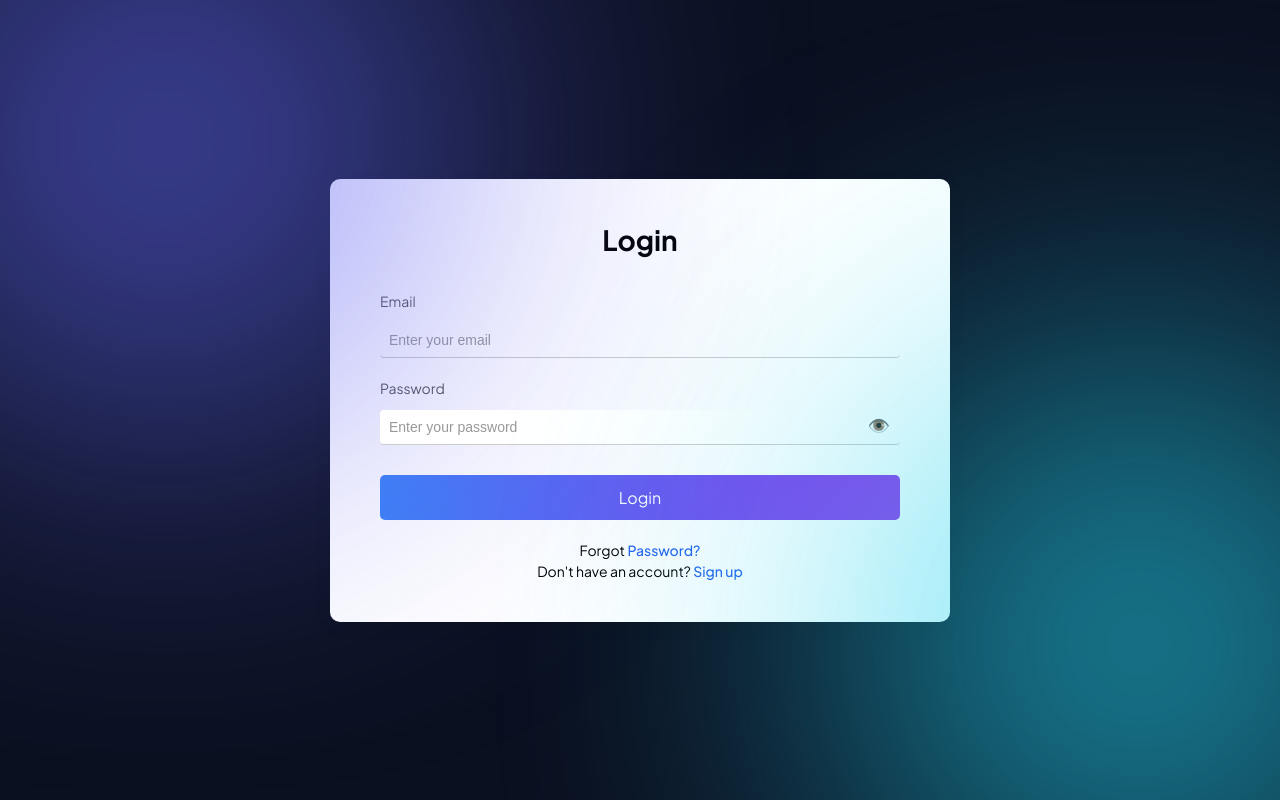
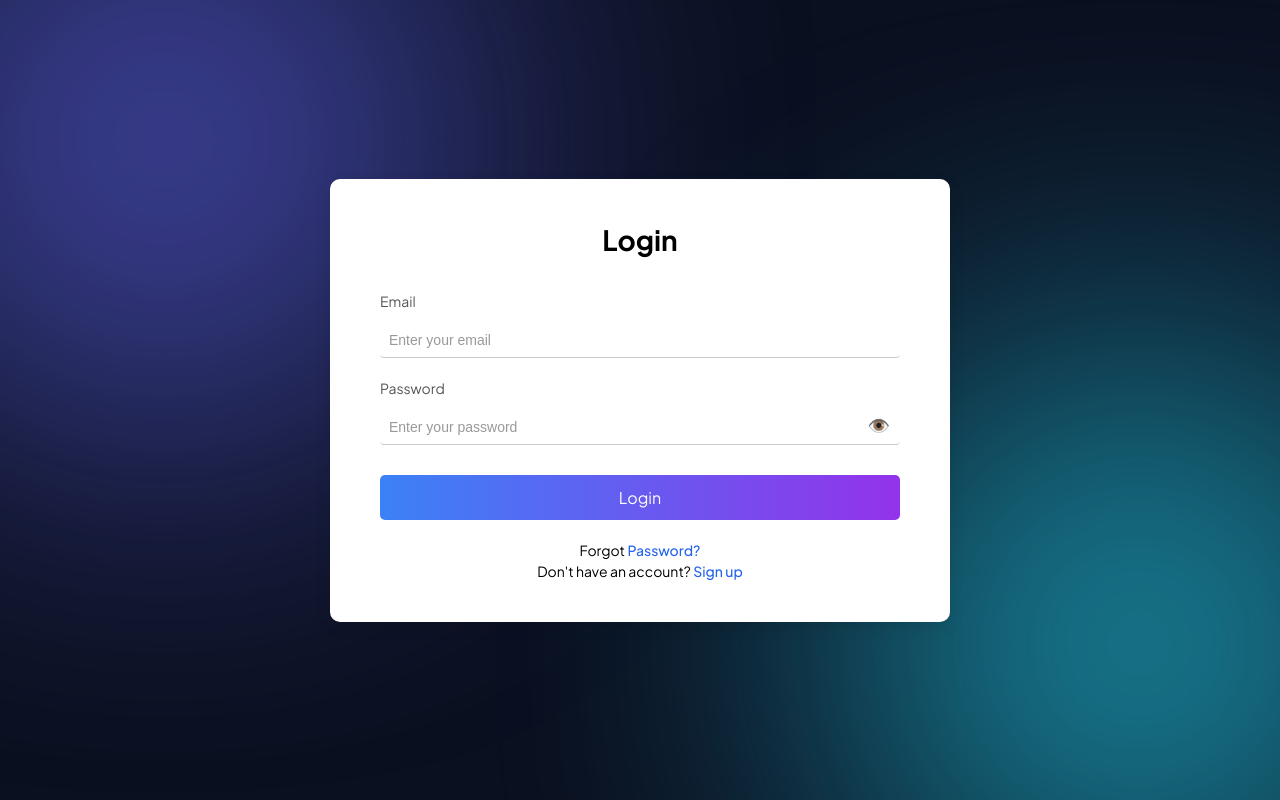
Before and after one commit to Marcellinusadiwijaya/CodeLearning, a React (Vite) app: page / in a window 1280 px wide. Built offline with nearby package versions, Linux system fonts and the light colour scheme; no server answers.

Commit message:
memperbaiki login dan register

```diff
--- a/src/CSS/Login.css
+++ b/src/CSS/Login.css
@@ -24,6 +24,8 @@
   filter: blur(140px);
   opacity: 0.6;
   animation: auroraMove 20s ease-in-out infinite alternate;
+  z-index: 0; /* FIX: jangan nutup elemen form */
+  pointer-events: none; /* FIX: klik/tap menembus glow effect */
 }
 
 /* glow kiri */
@@ -59,6 +61,8 @@
   width: 620px;
   text-align: center;
   color: #000;
+  position: relative; /* FIX: perlu ini supaya z-index berlaku */
+  z-index: 1; /* FIX: pastikan form di atas glow effect */
 }
 
 /* Title */
--- a/src/CSS/Register.css
+++ b/src/CSS/Register.css
@@ -27,6 +27,8 @@
   filter: blur(140px);
   opacity: 0.6;
   animation: auroraMove 22s ease-in-out infinite alternate;
+  z-index: 0; /* FIX: jangan nutup elemen form */
+  pointer-events: none; /* FIX: klik/tap menembus glow effect */
 }
 
 .register-page::before {
@@ -63,6 +65,8 @@
   box-shadow: 0 6px 20px rgba(0, 0, 0, 0.12);
   width: 620px;
   text-align: center;
+  position: relative; /* FIX: perlu ini supaya z-index berlaku */
+  z-index: 1; /* FIX: pastikan form di atas glow effect */
 }
 
 .register-container h2 {
```
